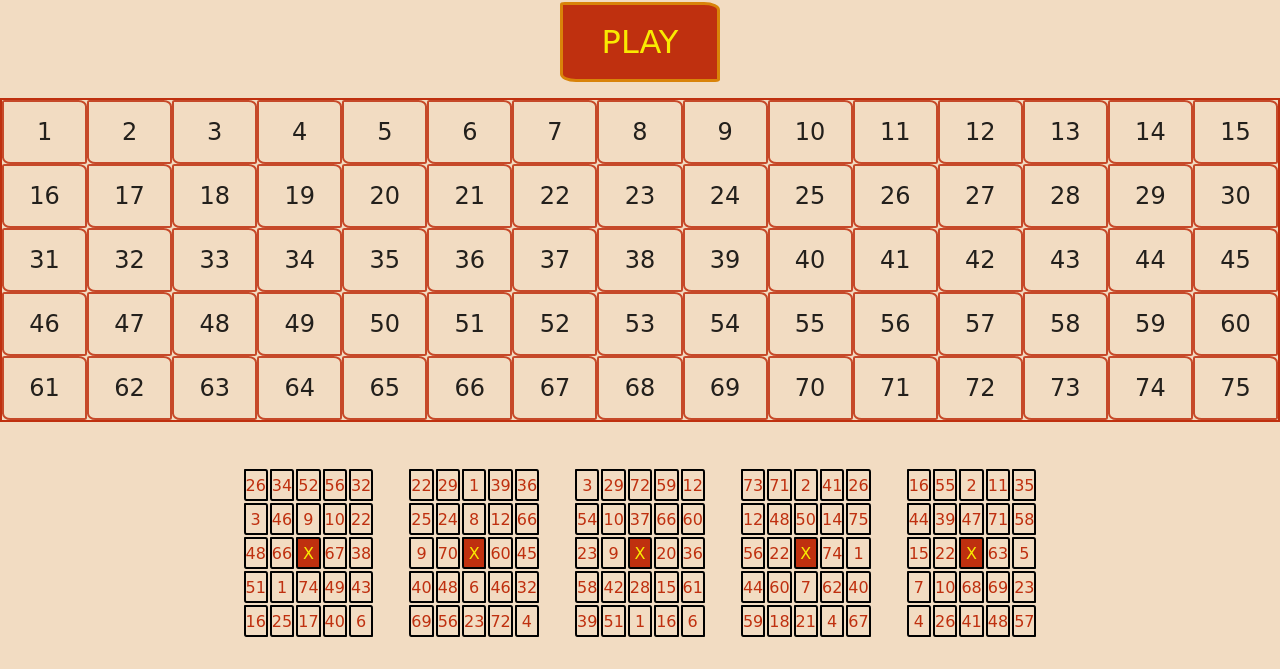
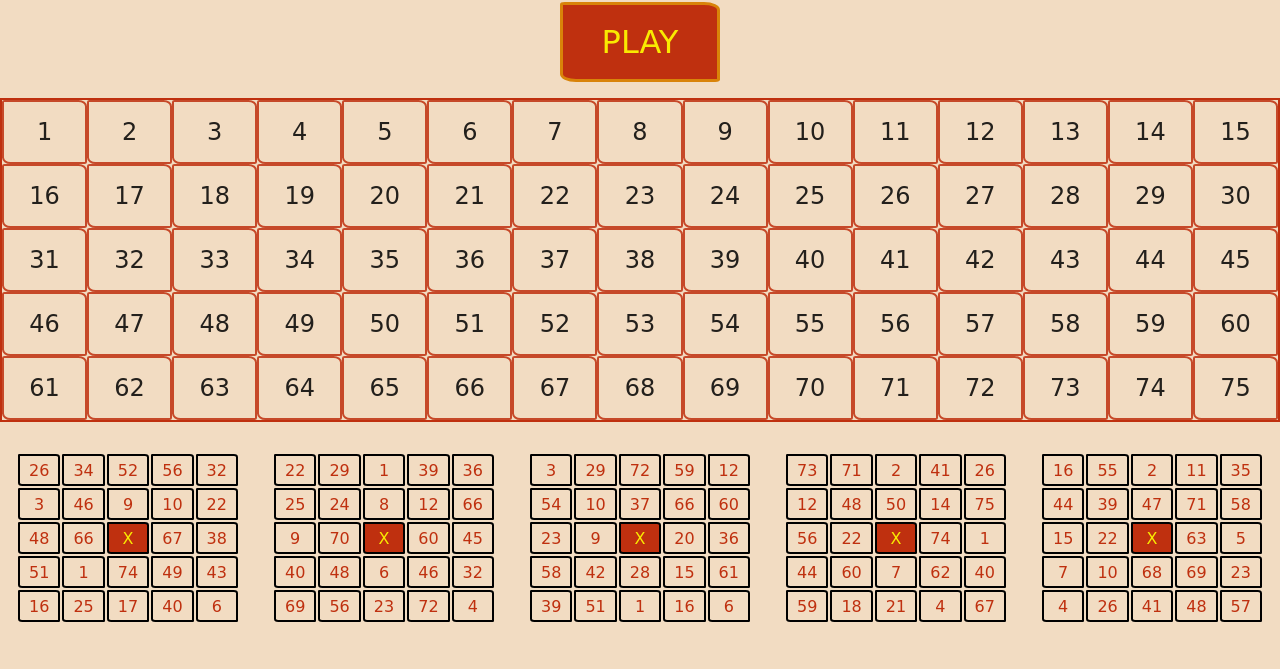
Before and after one commit to ma-gin/bingo-game, a plain HTML site: page index.html in a window 1280 px wide. Shown: the part 131-800 px from the top of the page. Drawn offline with Linux system fonts and the light colour scheme; a web font is replaced by a local one.

Commit message:
Player boards responsive

```diff
--- a/style.css
+++ b/style.css
@@ -66,7 +66,7 @@ h1{
 #player-board{
     gap: 0.125rem;
     margin: 0 1.125rem;
-    max-width: 20%;
+    width: clamp(17.5%, 20vw, 40%);
     display: grid;
     grid-template-columns: repeat(5, 1fr);
 }
@@ -86,8 +86,6 @@ h1{
 .player-section{
     padding: 2rem 0;
     width: 100%;
-    position: fixed;
     display: flex;
-    bottom: 0;
     justify-content: center;
 }
```
